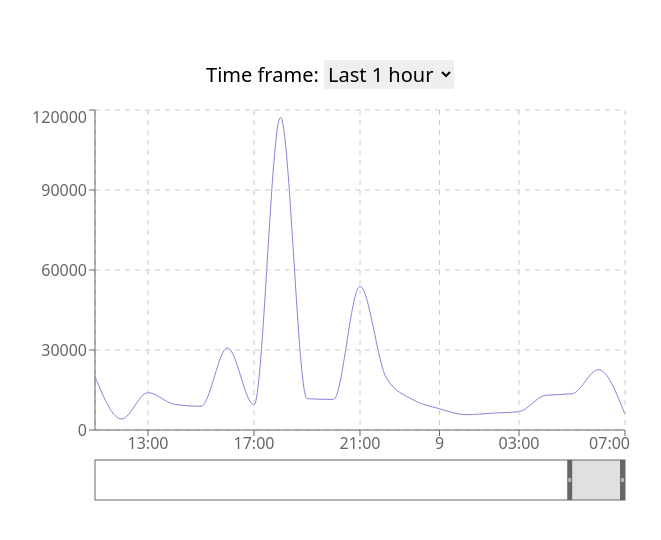
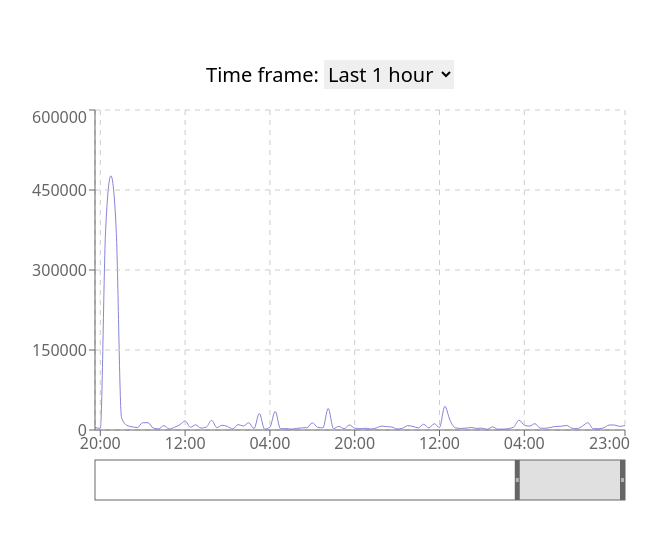
Before and after one commit to shaqi-dev/crypto-chart, a React (Create React App) app: page / in a window 1280 px wide. Shown: the part 118-658 px from the top of the page, without its empty margins (310-971 px from the left). Built offline with nearby package versions, Linux system fonts and the light colour scheme.

Commit message:
feat: add brush size prop

```diff
--- a/src/App.tsx
+++ b/src/App.tsx
@@ -16,16 +16,20 @@
   const [transactions] = useState(reducedGasPriceData)
   const [timeframe, setTimeframe] = useState<Timeframe>(Timeframe.H1)
   const [chartData, setChartData] = useState<ChartDataItem[]>(transactions.slice(0, 200))
+  const [brushStartIndex, setBrushStartIndex] = useState<number>(0)
 
   useEffect(() => {
     let data: ChartDataItem[] = []
 
     if (timeframe === Timeframe.H1) {
-      data = transactions.slice(0, 200)
+      data = transactions.slice(-500)
+      setBrushStartIndex(data.length - 101)
     } else if (timeframe === Timeframe.D1) {
       data = transactions.filter(filterDay)
+      setBrushStartIndex(data.length - 51)
     } else if (timeframe === Timeframe.W1) {
       data = transactions.filter(filterWeek)
+      setBrushStartIndex(0)
     }
 
     setChartData(data)
@@ -47,7 +51,7 @@
         </select>
       </div>
 
-      <Chart chartData={chartData} />
+      <Chart chartData={chartData} brushStartIndex={brushStartIndex} />
     </div>
   )
 }
--- a/src/components/Chart/Chart.tsx
+++ b/src/components/Chart/Chart.tsx
@@ -5,9 +5,10 @@
 
 interface ChartProps {
   chartData: ChartDataItem[]
+  brushStartIndex?: number
 }
 
-const Chart: FC<ChartProps> = ({ chartData }) => {
+const Chart: FC<ChartProps> = ({ chartData, brushStartIndex = 0 }) => {
   return (
     <LineChart width={600} height={400} data={chartData}>
       <Line
@@ -21,7 +22,7 @@
       <XAxis dataKey="time" minTickGap={40} tickFormatter={timeFormatter} />
       <YAxis />
       <Tooltip />
-      <Brush dataKey="time" startIndex={chartData.length - 21} />
+      <Brush dataKey="time" startIndex={brushStartIndex} />
     </LineChart>
   )
 }
```
Also changed, not shown: .eslintrc.json.
